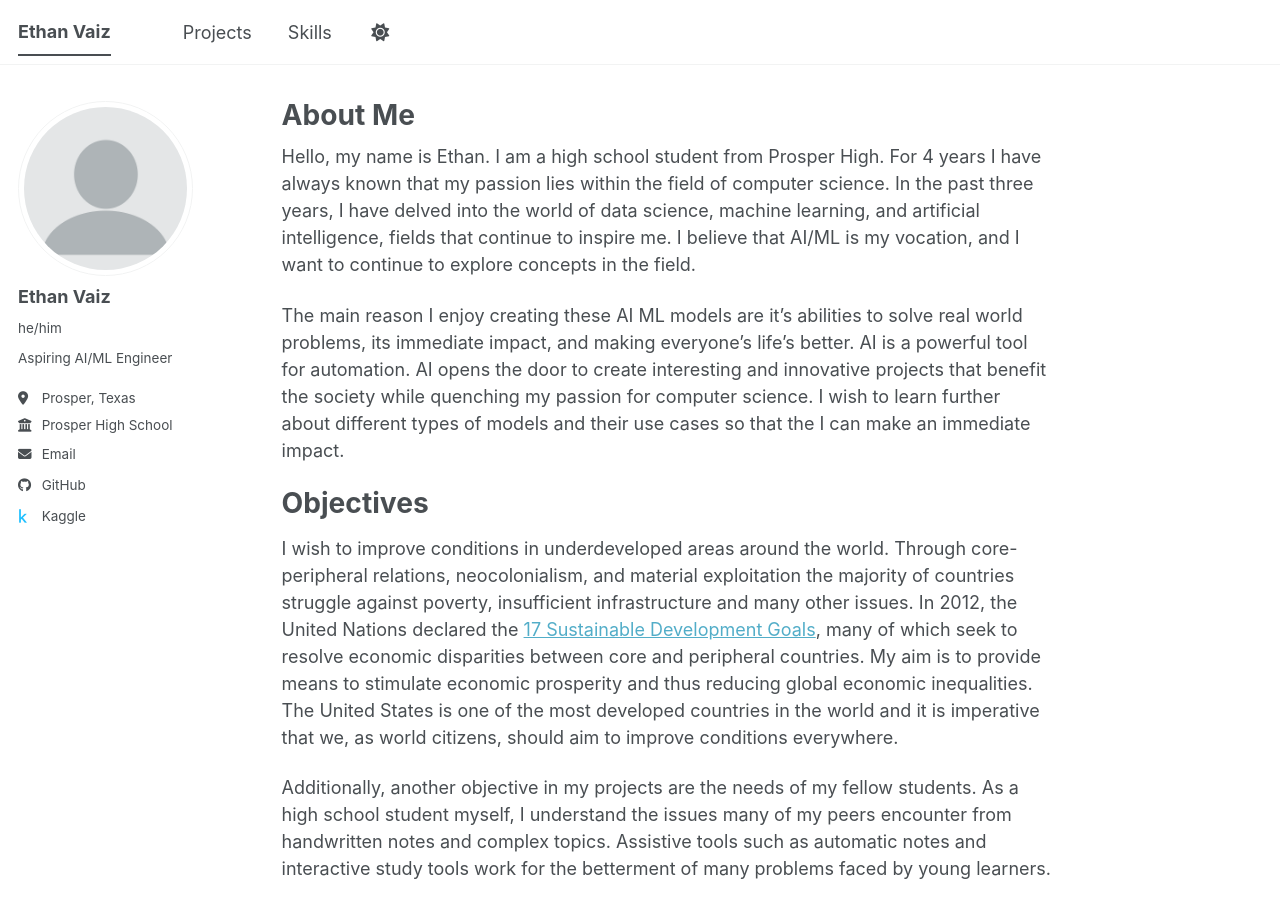
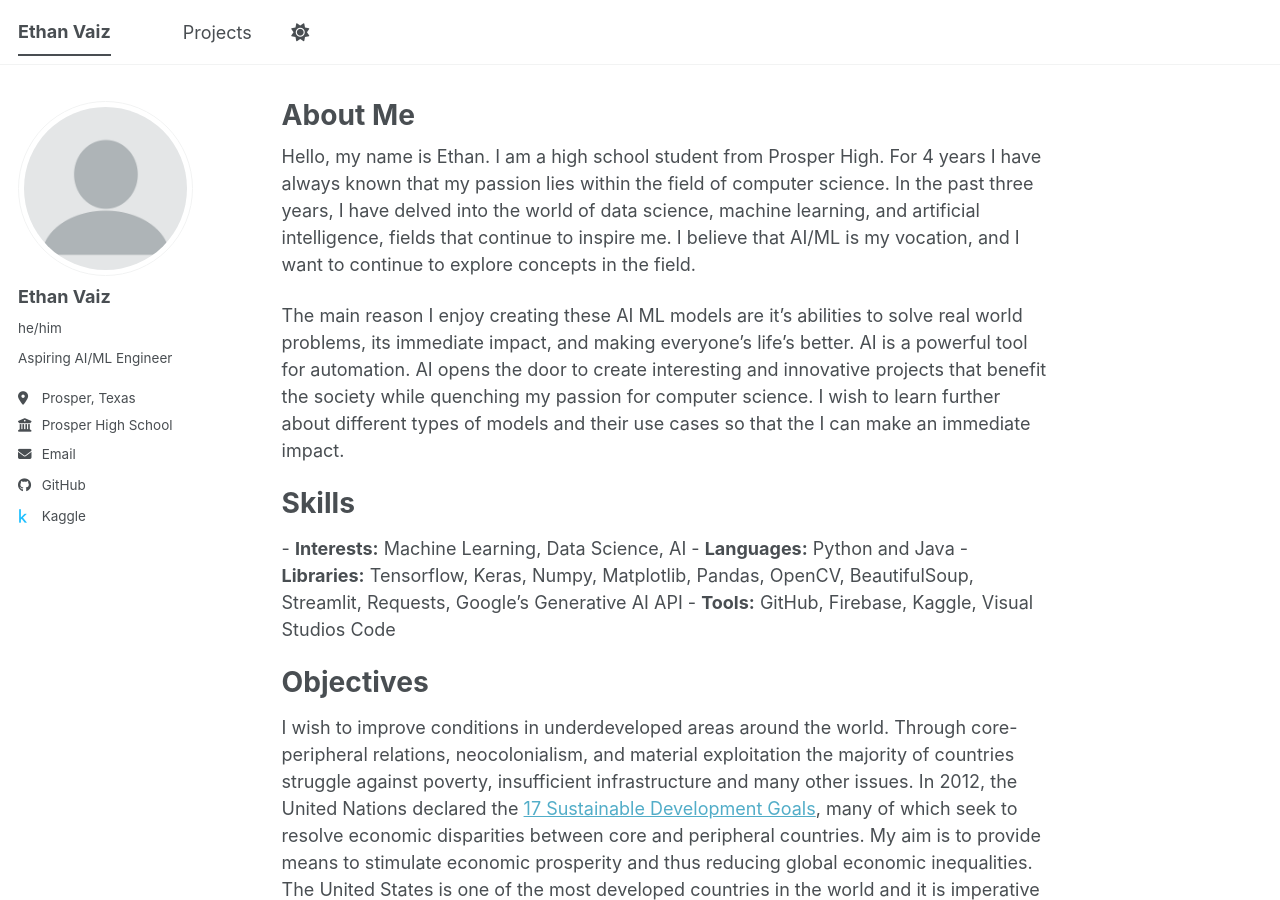
Before and after one commit to EDV4023/EDV4023.github.io, a Jekyll site: the page built from _pages/about.md, in a window 1280 px wide and 900 px high. Built offline with Jekyll 4.4.1, drawn with Linux system fonts in a browser that asks for light colours; a script bundle is joined from its source files by our own code; library files that are not in the unit come from our copies.

```diff
--- a/_data/navigation.yml
+++ b/_data/navigation.yml
@@ -10,6 +10,3 @@
 main:
   - title: "Projects"
     url: /projects/
-
-  - title: "Skills"
-    url: "/skills/"
--- a/_pages/about.md
+++ b/_pages/about.md
@@ -11,6 +11,12 @@ Hello, my name is Ethan. I am a high school student from Prosper High. For 4 yea
 
 The main reason I enjoy creating these AI ML models are it's abilities to solve real world problems, its immediate impact, and making everyone's life's better. AI is a powerful tool for automation. AI opens the door to create interesting and innovative projects that benefit the society while quenching my passion for computer science. I wish to learn further about different types of models and their use cases so that the I can make an immediate impact.
 
+Skills
+===
+\- **Interests:** Machine Learning, Data Science, AI
+\- **Languages:** Python and Java
+\- **Libraries:** Tensorflow, Keras, Numpy, Matplotlib, Pandas, OpenCV, BeautifulSoup, Streamlit, Requests, Google's Generative AI API
+\- **Tools:** GitHub, Firebase, Kaggle, Visual Studios Code
 
 Objectives
 ===
```
Also changed, not shown: _portfolio/project-1.md (+1 -0 lines), _portfolio/project-2.md (+1 -0 lines), _portfolio/project-4.md (+1 -0 lines).
